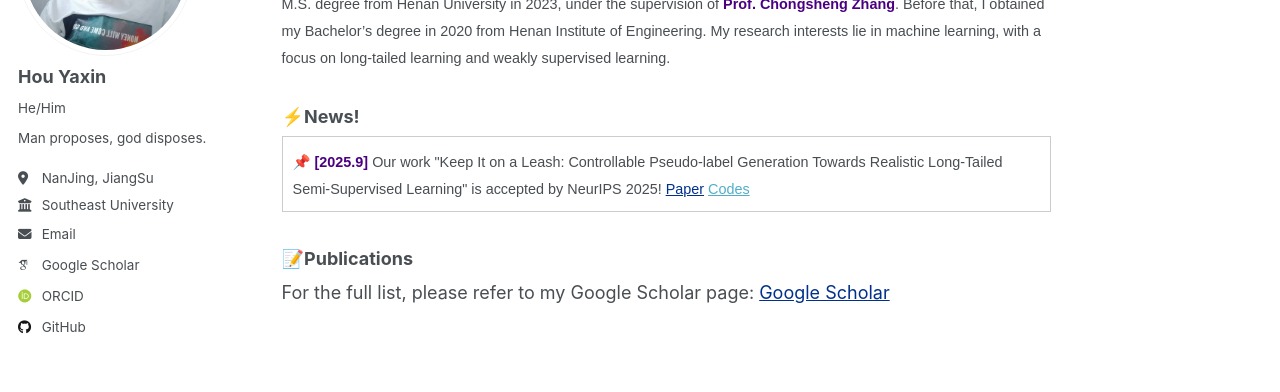
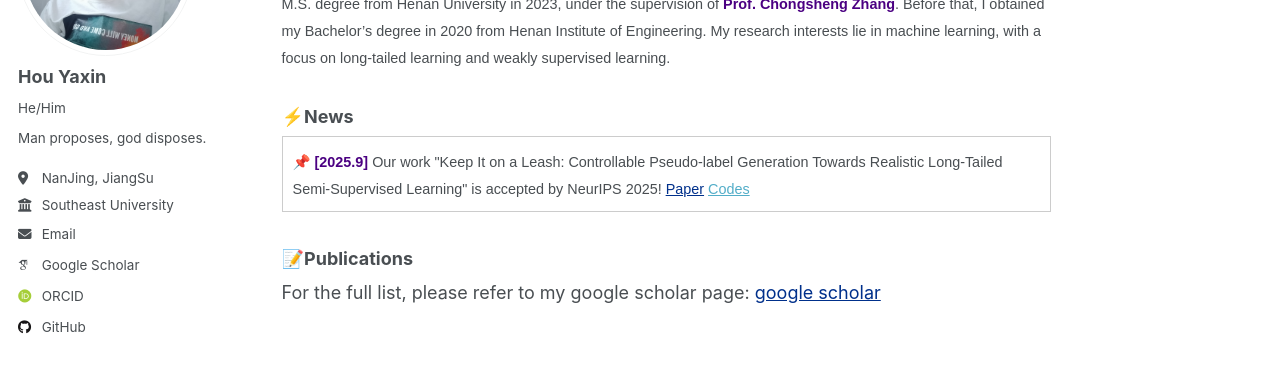
Before and after one commit to YaxinHou/yaxinhou.github.io, a Jekyll site: the page built from _pages/about.md, in a window 1280 px wide and 928 px high. Shown: the part 218-610 px from the top of the window. Built offline with Jekyll 4.4.1, drawn with Linux system fonts in a browser that asks for light colours; some web fonts are replaced; a script that is not in the unit is left out.

Commit message:
Update about.md

```diff
--- a/_pages/about.md
+++ b/_pages/about.md
@@ -11,7 +11,7 @@ redirect_from:
 
 <span style="font-family:Arial; font-size:0.8em; text-align:justify;"> I am currently a Ph.D. student at Southeast University, under the supervision of <span style="color:#4B0082;"><strong>Assoc. Prof. Yuheng Jia</strong></span>. I received my M.S. degree from Henan University in 2023, under the supervision of <span style="color:#4B0082;"><strong>Prof. Chongsheng Zhang</strong></span>. Before that, I obtained my Bachelor’s degree in 2020 from Henan Institute of Engineering. My research interests lie in machine learning, with a focus on long-tailed learning and weakly supervised learning. </span>
 
-### ⚡️News!
+### ⚡️News
 <div style="max-height:300px; overflow-y:auto; border:1px solid #ccc; padding:10px;">
 <span style="font-family:Arial; font-size:0.8em;">
 📌 <span style="color:#4B0082;"><strong>[2025.9]</strong></span> Our work "Keep It on a Leash: Controllable Pseudo-label Generation Towards Realistic Long-Tailed Semi-Supervised Learning" is accepted by NeurIPS 2025!  <a href="https://arxiv.org/abs/2510.03993" style="color:#00308B;">Paper</a> <a href="https://github.com/YaxinHou/CPG">Codes</a><br>
@@ -20,4 +20,4 @@ redirect_from:
 
 ### 📝Publications
 
-For the full list, please refer to my Google Scholar page: <a href="https://scholar.google.com.hk/citations?hl=zh-CN&user=-0IuShsAAAAJ" style="color:#00308B;">Google Scholar</a>
+For the full list, please refer to my google scholar page: <a href="https://scholar.google.com.hk/citations?hl=zh-CN&user=-0IuShsAAAAJ" style="color:#00308B;">google scholar</a>
```
